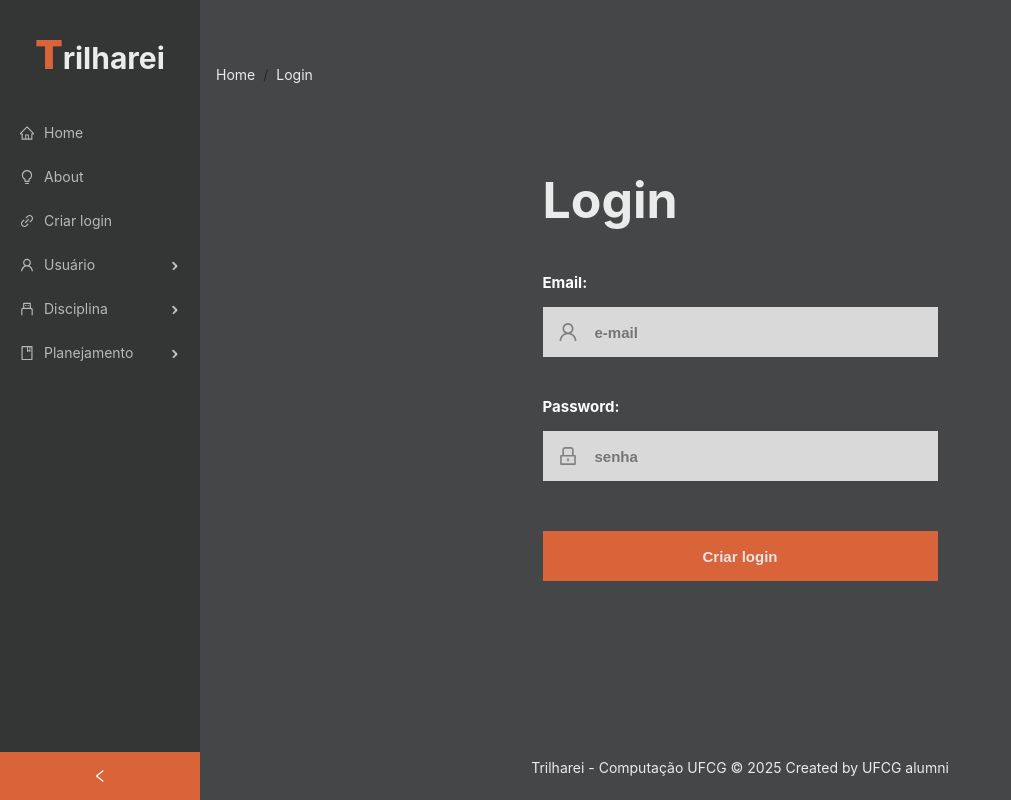
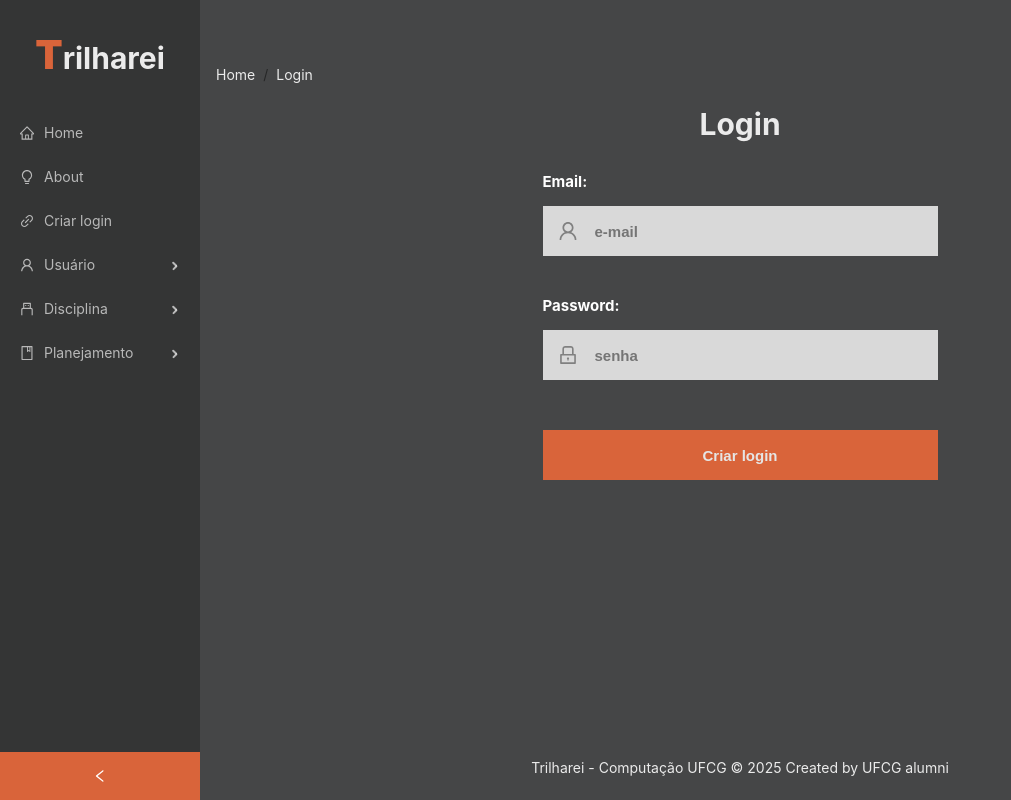
Before and after one commit to Vitoria-Maria0912/optativas-cc-ufcg, a React (Create React App) app in the folder frontend/: page /auth/login in a window 1280 px wide. Shown: the whole page, without its empty margins (0-1011 px from the left). Built offline with nearby package versions, Linux system fonts and the light colour scheme.

Commit message:
fix: Blank page on get one discipline

```diff
--- a/frontend/src/components/Card/index.js
+++ b/frontend/src/components/Card/index.js
@@ -1,6 +1,6 @@
 import React from "react";
 import "./style.css"
-import Icon, { DeleteOutlined } from "@ant-design/icons";
+import { DeleteOutlined } from "@ant-design/icons";
 
 const Card = ({card, period, highlight=false, canDelete=false, onHover=() => null, handleCardDelete=() => null, handleAddDiscipline=() => null}) => {
     const handleDragStart = e => {
--- a/frontend/src/components/Forms/discipline/DisciplineCreateForm.js
+++ b/frontend/src/components/Forms/discipline/DisciplineCreateForm.js
@@ -168,7 +168,7 @@ const DisciplineCreateForm = () => {
           </div>
         ))}
       </div>
-      <button style={{ margin: 17 }} type="submit">Save discipline</button>
+      <button style={{ margin: 17, display: 'flex', marginTop: 100, justifyContent: 'center' }} type="submit">Save discipline</button>
     </form>
   );
 };
--- a/frontend/src/components/Forms/login/LoginForm.js
+++ b/frontend/src/components/Forms/login/LoginForm.js
@@ -1,10 +1,10 @@
 import React, { useState } from 'react';
 import { useNavigate } from 'react-router-dom';
-import { LockOutlined, MailOutlined, UserOutlined } from '@ant-design/icons';
+import { LockOutlined, UserOutlined } from '@ant-design/icons';
 import { createLoginRoute, getTokenByUserEmailRoute } from '../../../routes/LoginRoutes';
-import './style.css';
 import Input from "../../Input"
 import { useNotificationApi } from '../../Alert';
+import './style.css';
 
 const CreateLogin = () => {
     const notification = useNotificationApi();
--- a/frontend/src/components/Forms/login/style.css
+++ b/frontend/src/components/Forms/login/style.css
@@ -1,52 +1,17 @@
-/* .login-form label {
-    margin: 0 50% 0 50%;
-    margin-bottom: 0;
-    padding: 15px;
-    color: #d9643a;
-    font-weight: 600;
-}
-
-.login-form input {
-    margin: 0 50% 15px 30% !important;
-    width: 50%;
-    padding-left: 30px;
-    color: #d9643a;
-}
-
-.login-form > button {
-    margin: 20px 40% 0 50%;
-    padding: 10px;
-    border: none;
-    border-radius: 4px;
-    color: white;
-    background-color: #d9643a;
-}
-
-.login-form > button:hover {
-    cursor: pointer;
-    background-color: #b45430;
-}
-
-.login-form .input-icon {
-    position: relative;
-    color: #aaa;
-    left: 30.6%;
-    top: 18px;
-} */
-
 .login-wrapper {
     width: 100%;
-    height: 500px;
+    height: 100%;
     display: flex;
     justify-content: center;
 }
 
 .login {
-    padding-top: 50px;
+    padding-bottom: 50px;
 }
 
-.login h1{
-    font-size: 50px;
+.login h1 {
+    text-align: center;
+    font-size: 30px;
 }
 
 .login button {
@@ -60,10 +25,3 @@
     font-weight: bold;
     cursor: pointer;
 }
-
-.input-error {
-    color: rgb(221, 1, 1);
-    font-size: 15px;
-    font-style: italic;
-    font-weight: bold;
-}
--- a/frontend/src/components/Forms/user/UserCreateForm.js
+++ b/frontend/src/components/Forms/user/UserCreateForm.js
@@ -76,7 +76,7 @@ const Register = () => {
                             label={"Email"}
                             inputType={"text"}
                             placeholder={"e-mail"}
-                            icon={<UserOutlined className='input-icon' />}
+                            icon={<MailOutlined className='input-icon' />}
                             data={email}
                             setData={setEmail}
                         />
--- a/frontend/src/components/Forms/user/style.css
+++ b/frontend/src/components/Forms/user/style.css
@@ -1,16 +1,17 @@
 .register-wrapper {
     width: 100%;
-    height: 500px;
+    height: 100%;
     display: flex;
     justify-content: center;
 }
 
 .register {
-    padding-top: 50px;
+    padding-bottom: 50px;
 }
 
 .register h1{
-    font-size: 50px;
+    text-align: center;
+    font-size: 30px;
 }
 
 .register .form-group button {
@@ -26,7 +27,7 @@
 }
 
 .input-error {
-    color: rgb(221, 1, 1);
+    color: rgb(254, 56, 56);
     font-size: 15px;
     font-style: italic;
     font-weight: bold;
--- a/frontend/src/components/Planning/index.js
+++ b/frontend/src/components/Planning/index.js
@@ -11,7 +11,6 @@ import { getAllDisciplinesRoute } from "../../routes/DisciplineRoutes";
 import { useNotificationApi } from "../Alert";
 import { useNavigate } from "react-router-dom";
 import { createPlanning, putPlanning } from "../../routes/PlanningRoutes";
-import { v4 as uuidv4 } from 'uuid';
 import { defaultPeriodStructure } from "../util";
 
 const Planning = () => {
@@ -122,7 +121,7 @@ const Planning = () => {
                             description: "Criamos um planejamento inicial para você começar.",
                         });
                     } catch (err) {
-                        if (err.status == 409) {
+                        if (err.status === 409) {
                             return
                         }
                         console.error(err);
@@ -277,9 +276,8 @@ const Planning = () => {
 
     const [highlightedDisciplines, setHighlightedDisciplines] = useState([]);
 
-
     const getDisciplineIdByName = (name) => {
-        const discipline = disciplines.find(discipline => discipline.name == name)
+        const discipline = disciplines.find(discipline => discipline.name === name)
         return discipline.id
     }
 
--- a/frontend/src/services/DisciplineService.js
+++ b/frontend/src/services/DisciplineService.js
@@ -3,7 +3,7 @@ import { Breadcrumb } from 'antd';
 import { Outlet, Route, Routes } from 'react-router-dom';
 import DisciplineCreateForm from '../components/Forms/discipline/DisciplineCreateForm.js';
 import DisciplinePatchForm from '../components/Forms/discipline/DisciplinePatchForm.js';
-import ShowOneDiscipline from '../components/Forms/discipline/ShowOneDisciplineForm.js';
+// import ShowOneDiscipline from '../components/Forms/discipline/ShowOneDisciplineForm.js';
 import ShowAllDisciplinesForm from '../components/Forms/discipline/ShowAllDisciplinesForm.js';
 
 const DisciplineService = () => {
```
